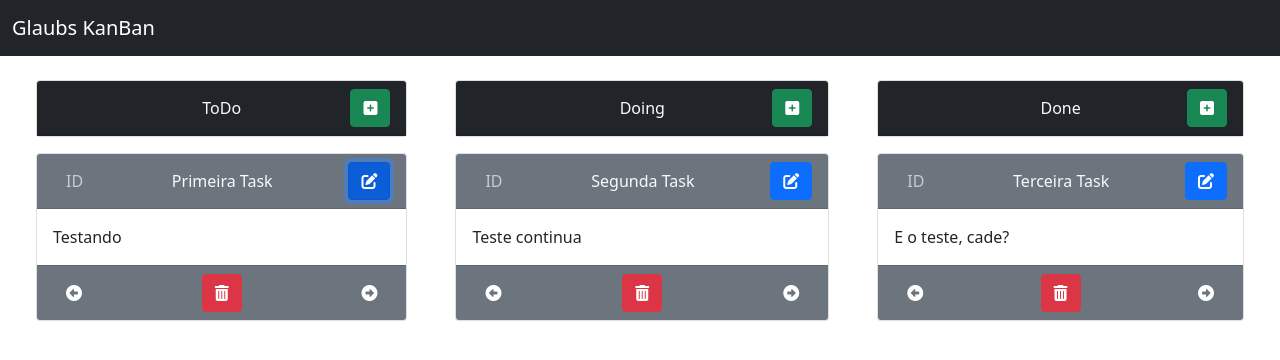
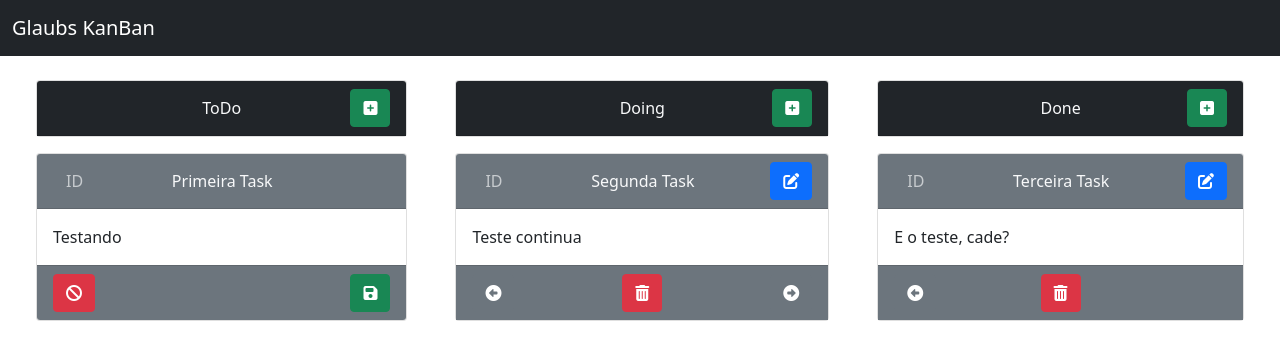
Before and after one commit to GAPJr/Glaubs_KanBan, an Angular app in the folder FRONT/: page / in a window 1280 px wide. Both pictures are taken after a click on the link 369 px from the left and 181 px from the top of the page. Shown: the top 360 px of the page. Built offline with nearby package versions, Linux system fonts and the light colour scheme.

Commit message:
add new card and styling

```diff
--- a/FRONT/src/app/container/column/card/card.component.css
+++ b/FRONT/src/app/container/column/card/card.component.css
@@ -0,0 +1,11 @@
+.card-flyer:hover{
+  transform:scale(1.05);
+  background: #fff;
+  box-shadow: 0px 15px 26px rgba(83, 82, 78, 0.5);
+  -webkit-transition: all 0.3s ease-in;
+  -moz-transition: all 0.3s ease-in;
+  -ms-transition: all 0.3s ease-in;
+  -o-transition: all 0.3s ease-in;
+  transition: all 0.3s ease-in;
+  margin-top: 50px;
+}
--- a/FRONT/src/app/container/column/card/card.component.html
+++ b/FRONT/src/app/container/column/card/card.component.html
@@ -1,4 +1,4 @@
-<div class="card m-2">
+<div class="card card-flyer m-2">
   <div
     class="
       card-header
@@ -10,27 +10,32 @@
       text-light
     "
   >
-
-    <a href="#" class="btn text-light disabled">
-      ID
-    </a>
-    <span>{{card.titulo}}</span>
-    <a href="#" class="btn btn-primary">
-      <i class="fas fa-edit"></i>
+    <a class="btn text-light disabled"> ID </a>
+    <span>{{ card.titulo }}</span>
+    <a class="btn btn-primary" [ngClass]="editMode ? 'invisible' : 'visible'">
+      <i (click)='toggleEditMode()' class="fas fa-edit"></i>
     </a>
   </div>
   <div class="card-body">
-    <p class="card-text">{{card.conteudo}}</p>
+    <p class="card-text">{{ card.conteudo }}</p>
   </div>
-  <div class="card-footer d-flex justify-content-between bg-secondary">
-    <a href="#" class="btn btn-secondary">
+  <div class="card-footer d-flex justify-content-between bg-secondary" [ngClass]="editMode ? 'd-none' : 'd-flex'">
+    <a class="btn btn-secondary" [ngClass]="isFirst ? 'invisible' : 'visible'">
       <i class="fas fa-arrow-alt-circle-left"></i>
     </a>
-    <a href="#" class="btn btn-danger">
+    <a class="btn btn-danger">
       <i class="fas fa-trash-alt"></i>
     </a>
-    <a href="#" class="btn btn-secondary">
+    <a class="btn btn-secondary" [ngClass]="isLast ? 'invisible' : 'visible'">
       <i class="fas fa-arrow-alt-circle-right"></i>
     </a>
   </div>
+  <div class="card-footer d-flex justify-content-between bg-secondary" [ngClass]="editMode ? 'd-flex' : 'd-none'">
+    <a class="btn btn-danger">
+      <i (click)='toggleEditMode()' class="fas fa-ban"></i>
+    </a>
+    <a class="btn btn-success">
+      <i class="fas fa-save"></i>
+    </a>
+  </div>
 </div>
--- a/FRONT/src/app/container/column/card/card.component.ts
+++ b/FRONT/src/app/container/column/card/card.component.ts
@@ -1,4 +1,6 @@
 import { Component, Input, OnInit } from '@angular/core';
+import { Card } from '../../../../shared/card';
+import { COLUMNS } from '../../../../shared/columns';
 
 @Component({
   selector: 'app-card',
@@ -6,8 +8,23 @@ import { Component, Input, OnInit } from '@angular/core';
   styleUrls: ['./card.component.css'],
 })
 export class CardComponent implements OnInit {
-  @Input() card: any;
-  constructor() {}
+  @Input() card: Card;
+  isFirst?: boolean;
+  isLast?: boolean;
 
-  ngOnInit(): void {}
+  editMode: boolean = false;
+
+  cols = COLUMNS;
+  constructor() {
+    this.card = new Card();
+  }
+
+  ngOnInit(): void {
+    this.isFirst = this.cols.indexOf(this.card.lista) == 0;
+    this.isLast = this.cols.indexOf(this.card.lista) == this.cols.length - 1;
+  }
+  toggleEditMode() {
+    this.editMode = !this.editMode;
+    console.log(this.card.titulo);
+  }
 }
--- a/FRONT/src/app/container/column/column.component.html
+++ b/FRONT/src/app/container/column/column.component.html
@@ -11,16 +11,16 @@
         text-light
       "
     >
-      <a href="" class="invisible btn btn-success">
+      <a class="invisible btn btn-success">
         <i class="fas fa-plus-square text"></i>
       </a>
       <span>{{ column }}</span>
-      <a href="" class="btn btn-success">
-        <i class="fas fa-plus-square text"></i>
+      <a class="btn btn-success">
+        <i (click)="createNewCard(column)" class="fas fa-plus-square text"></i>
       </a>
     </div>
   </div>
-  <div *ngFor="let card of cards">
-    <app-card *ngIf="card.lista == column" [card]="card"></app-card>
+  <div *ngFor="let card of cards" >
+    <app-card *ngIf="card.lista == column" [card]="card" ></app-card>
   </div>
 </div>
--- a/FRONT/src/app/container/column/column.component.ts
+++ b/FRONT/src/app/container/column/column.component.ts
@@ -5,15 +5,21 @@ import { CARDS } from '../../../shared/cards';
 @Component({
   selector: 'app-column',
   templateUrl: './column.component.html',
-  styleUrls: ['./column.component.css']
+  styleUrls: ['./column.component.css'],
 })
 export class ColumnComponent implements OnInit {
-
   @Input() column: any;
   cards = CARDS;
-  constructor() { }
 
-  ngOnInit(): void {
+  constructor() {
+    console.log(this.cards);
   }
 
+  ngOnInit(): void {}
+
+  createNewCard(lista: string) {
+    const newCard = new Card();
+    newCard.lista = lista;
+    this.cards.push(newCard);
+  }
 }
--- a/FRONT/src/app/container/container.component.ts
+++ b/FRONT/src/app/container/container.component.ts
@@ -1,4 +1,5 @@
 import { Component, OnInit } from '@angular/core';
+import { COLUMNS } from '../../shared/columns';
 
 @Component({
   selector: 'app-container',
@@ -6,7 +7,7 @@ import { Component, OnInit } from '@angular/core';
   styleUrls: ['./container.component.css']
 })
 export class ContainerComponent implements OnInit {
-  columns = ['ToDo','Doing','Done'];
+  columns = COLUMNS;
   constructor() { }
 
   ngOnInit(): void {
--- a/FRONT/src/shared/cards.ts
+++ b/FRONT/src/shared/cards.ts
@@ -19,4 +19,10 @@ export const CARDS: Card[] = [
     lista: 'Done',
     id: 'e764b0c8-1e5e-4aa2-94b6-b9a64bd6fe06',
   },
+  {
+    titulo: 'Terceira Task',
+    conteudo: 'E o teste, cade?',
+    lista: 'Backlog',
+    id: 'e764b0c8-1e5e-4aa2-94b6-b9a64bd6fe06',
+  },
 ];
--- /dev/null
+++ b/FRONT/src/shared/columns.ts
@@ -0,0 +1 @@
+export const COLUMNS = ['ToDo','Doing','Done'];
```
